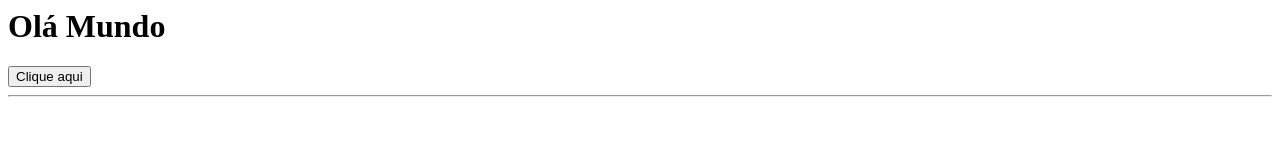
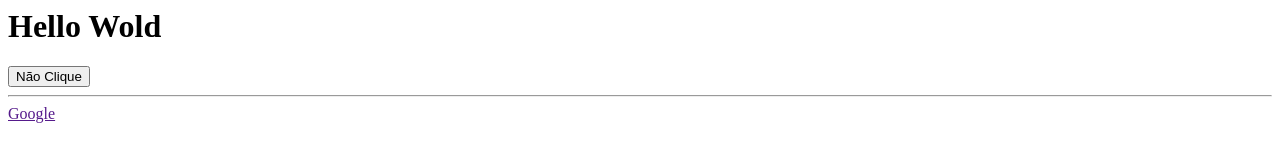
Before and after one commit to cstecnology/fs13, a plain HTML site: page index.html in a window 1280 px wide. Drawn offline with Linux system fonts and the light colour scheme.

Commit message:
Altera o conteúdo do index

```diff
--- a/index.html
+++ b/index.html
@@ -1,5 +1,7 @@
-<h1>Olá Mundo</h1>
+<h1>Hello Wold</h1>
 
-<button>Clique aqui</button>
+<button>Não Clique</button>
 
 <hr>
+
+<a href="">Google</a>
```
